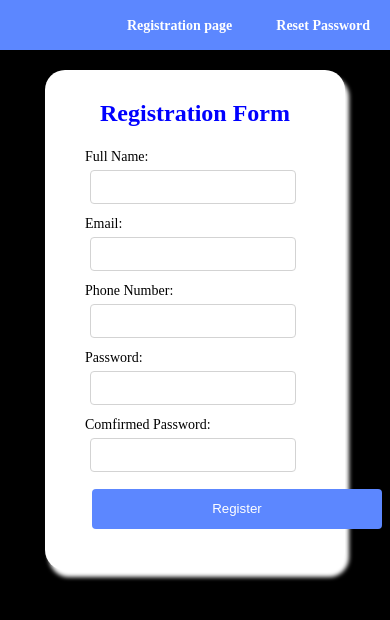
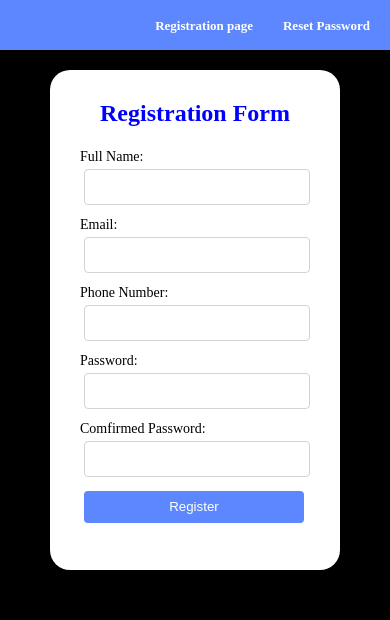
Before and after one commit to ukponoandem/Registration-app, a plain HTML site: page index.html in a window 390 px wide. Drawn offline with Linux system fonts and the light colour scheme.

Commit message:
REGISTRATION FORM

```diff
--- a/index.css
+++ b/index.css
@@ -35,10 +35,11 @@ text-decoration: underline;
 }
 
 .form-header{
-    margin: 0 auto;
+    flex-wrap: wrap;
+ margin: 0 auto;
 background-color: white;
-max-width: 370px;
-height: 85vh;
+width: 370px;
+height: 520px;
 text-align: center;
 margin-top: 20px;
 border-radius: 20px;
@@ -66,8 +67,8 @@ margin-left: 20px;
 
 }
 .input-txt{
-width: 290px;
-height: 42px;
+width: 300px;
+height: 40px;
 margin: 3px;
 border: solid 1px lightgray;
 border-radius: 4px;
@@ -76,7 +77,7 @@ border-radius: 4px;
 margin-bottom: 10px;
 }
 .sign-up-section{
-width: 290px;
+width: 300px;
 height: 40px;
 margin: 7px;
 background-color: #5c87ff;
@@ -93,11 +94,13 @@ color: #5c87ff;
 }
 
 
-@media (max-width:1300px) {
+@media (max-width:1500px) {
 .form-header{
+    flex-wrap: wrap;
+    margin: 0 auto;
 background-color: white;
-max-width: 370px;
-height: 90vh;
+width: 370px;
+height: 540px;
 text-align: center;
 margin-top: 20px;
 border-radius: 20px;
@@ -111,26 +114,64 @@ border-radius: 20px;
 }
 }
 
+@media (max-width:1490px) {
+.form-header{
+    margin: 0 auto;
+background-color: white;
+width: 370px;
+height: 540px;
+text-align: center;
+margin-top: 0px;
+border-radius: 20px;
+}
 
+.main-header{
+    display: inline-flex;
+    gap: 20px;
+    flex-wrap: wrap;
+    margin-left: 0px;
+}
+}
+
+@media (max-width:790px) {
+
+.form-header{
+    margin: 0 auto;
+background-color: white;
+width: 370px;
+height: 540px;
+text-align: center;
+margin-top: 0px;
+border-radius: 20px;
+
+
+}
+}
 @media (max-width:390px) {
-
  .form-header{
+    flex-wrap: wrap;
 margin: 0 auto;
-box-shadow: 4px 7px 4px white;
 background-color: white;
-max-width: 300px;
-max-height: 500px;
+width: 290px;
+height: 500px;
 text-align: center;
 margin-top: 0px;
 }
+
+.sign-up-section{
+width: 220px;
+height: 32px;
+margin: 4px;
+}
+
 .form-main{
 text-align: start;
-margin-left: 40px;
+margin-left:30px;
 }
 .input-txt{
-width: 200px;
-height: 30px;
-margin: 5px;
+width: 220px;
+height: 32px;
+margin: 4px;
 }
 .form-main input{
 margin-bottom: 10px;
@@ -138,8 +179,27 @@ margin-bottom: 10px;
 .form-p{
 text-align: center;
 background-color: #5c87ff;
-max-width: 200px;
+width: 200px;
 padding: 10px;
 border-radius: 5px;
 }
+
+.list{
+    display: flex;
+    gap: 10px;
+    list-style: none;
+
 }
+.list a {
+  color: white;
+  text-decoration: none;
+  font-weight: bold;
+  transition: color 0.3s ease;
+
+}
+.content{
+    font-size: 13px;
+    font-family: 'Times New Roman', Times, serif;
+    margin-right: 20px;
+}
+}
--- a/index.html
+++ b/index.html
@@ -44,10 +44,10 @@
  <input type="number" class="input-txt"><br>
 
  <label>Password:</label><br>
-<input type="password" class="input-txt">
+<input type="password" class="input-txt"> <br>
 
  <label>Comfirmed Password:</label><br>
-<input type="password" class="input-txt">
+<input type="password" class="input-txt"> <br>
 
 <button class="sign-up-section">Register</button>
     </form>
@@ -57,5 +57,59 @@
 
    </div>
 
+<!--
+
+   <!DOCTYPE html>
+<html lang="en">
+<head>
+  <meta charset="UTF-8">
+  <title>Progress Bar</title>
+  <style>
+    #progress-container {
+      width: 100%;
+      background-color: #ddd;
+      border-radius: 8px;
+      overflow: hidden;
+      height: 30px;
+      margin: 50px auto;
+      max-width: 500px;
+    }
+
+    #progress-bar {
+      height: 100%;
+      width: 0%;
+      background-color: #4caf50;
+      text-align: end;
+      line-height: 30px;
+      color: white;
+      transition: width 0.1s;
+    }
+  </style>
+</head>
+<body>
+
+<div id="progress-container">
+  <div id="progress-bar">0%</div>
+</div>
+
+<script>
+  let progress = 0;
+  const progressBar = document.getElementById("progress-bar");
+
+  const interval = setInterval(() => {
+    if (progress >= 100) {
+      clearInterval(interval);
+    } else {
+      progress++;
+      progressBar.style.width = progress + "%";
+      progressBar.textContent = progress + "%";
+    }
+  }, 60); // 100ms = 10 seconds total for 100 steps
+</script>
+
+</body>
+</html> -->
+
+
     </body>
 </html>
--- a/reset-password.css
+++ b/reset-password.css
@@ -89,3 +89,45 @@ text-align:center;
 span{
 color: #5c87ff;
 }
+
+@media (max-width:390px) {
+
+.form-header{
+    margin: 0 auto;
+background-color: white;
+max-width: 300px;
+height: 45vh;
+text-align: center;
+margin-top: 20px;
+border-radius: 20px;
+
+}
+
+.input-txt{
+max-width: 220px;
+max-height: 38px;
+margin: 3px;
+border: solid 1px lightgray;
+border-radius: 4px;
+}
+.form-main input{
+margin-bottom: 10px;
+}
+.sign-up-section{
+max-width: 220px;
+max-height: 38px;
+margin: 4px;
+background-color: #5c87ff;
+border: none;
+border-radius: 4px;
+color: white;
+}
+
+.content{
+    font-size: 15px;
+    font-family: 'Times New Roman', Times, serif;
+    margin-right: 20px;
+    text-decoration: underline;
+}
+
+}
```
